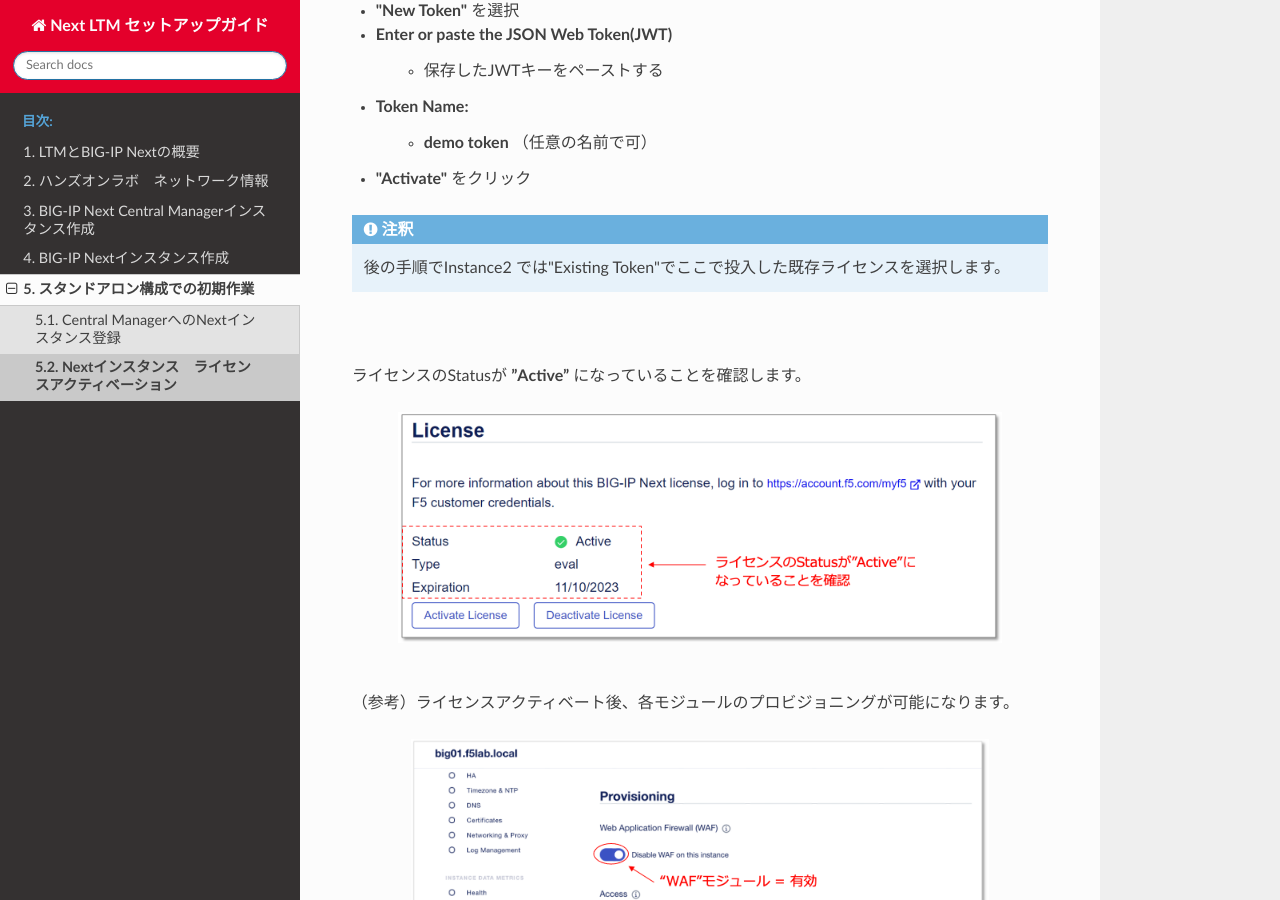
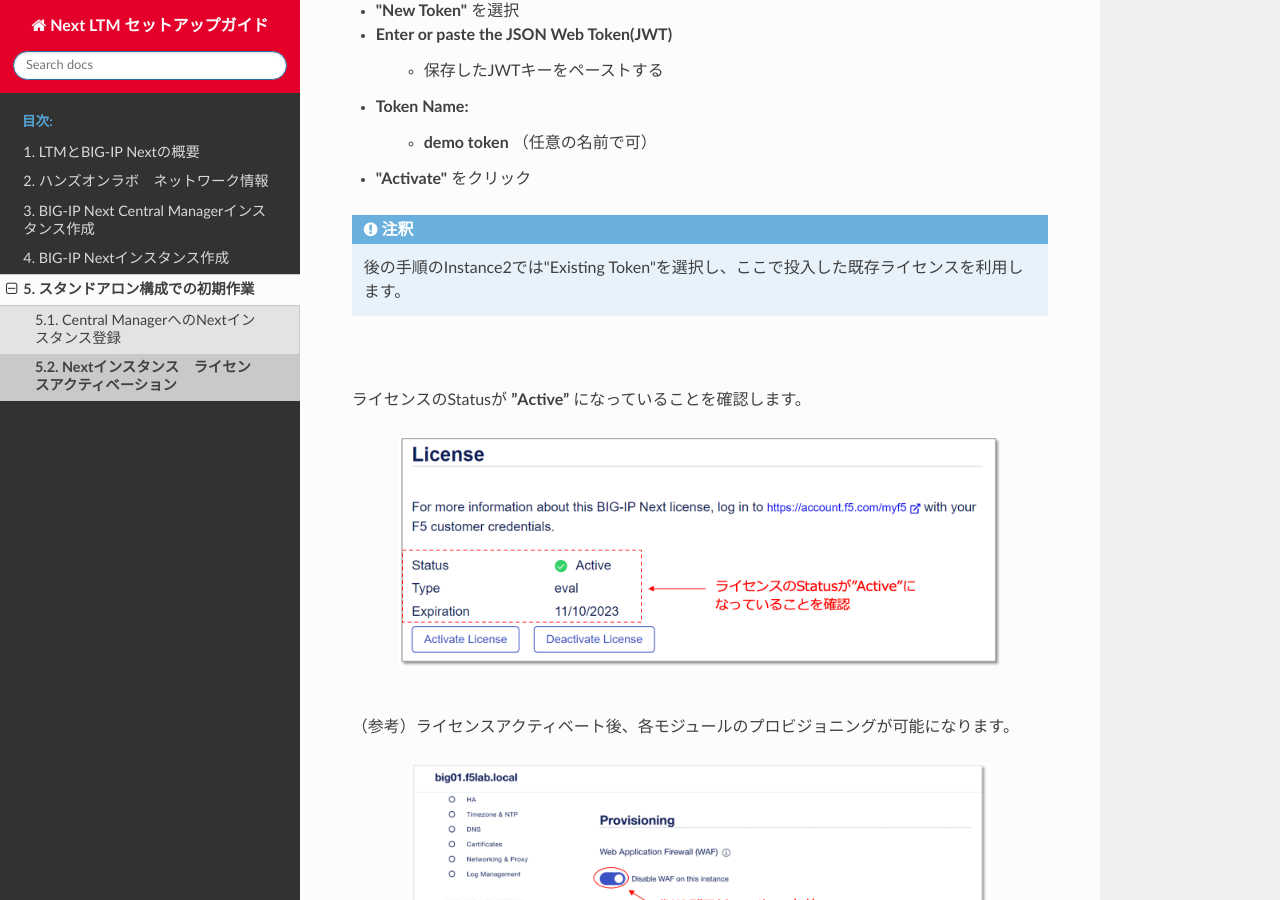
Before and after one commit to BeF5/f5j-easy-setup-next-ltm, a Sphinx documentation site: the page built from docs/content05/module02/module02.rst, in a window 1280 px wide and 900 px high, scrolled down 4743 px. Built offline with Sphinx 7.4.7 and the Read the Docs theme 2.0.0, drawn with Linux system fonts in a browser that asks for light colours.

Commit message:
Update module02.rst

```diff
--- a/docs/content05/module02/module02.rst
+++ b/docs/content05/module02/module02.rst
@@ -95,7 +95,7 @@ JWTライセンスキーをNew Tokenとして登録、アクティベーショ
 - **"Activate"** をクリック
 
 .. note::
-   後の手順でInstance2 では"Existing Token"でここで投入した既存ライセンスを選択します。
+   後の手順のInstance2では"Existing Token"を選択し、ここで投入した既存ライセンスを利用します。
 
 
 |
```
